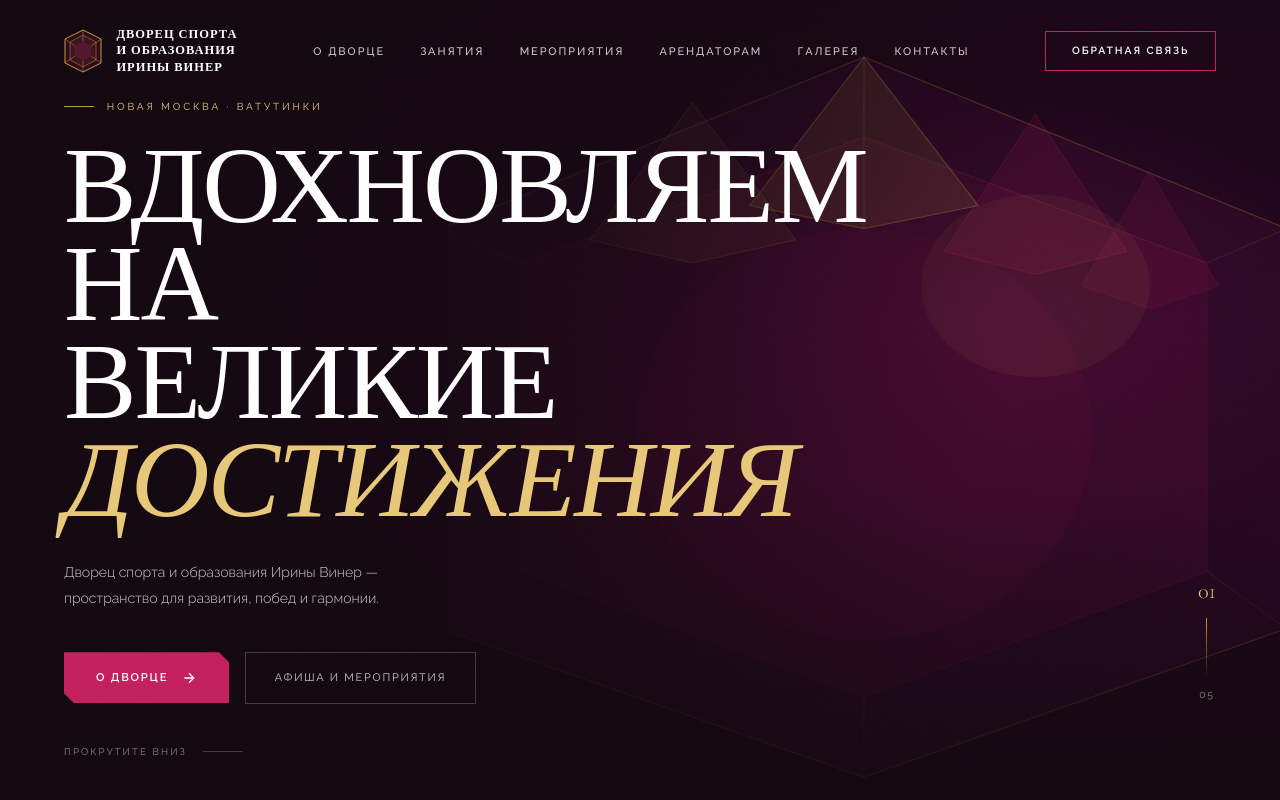
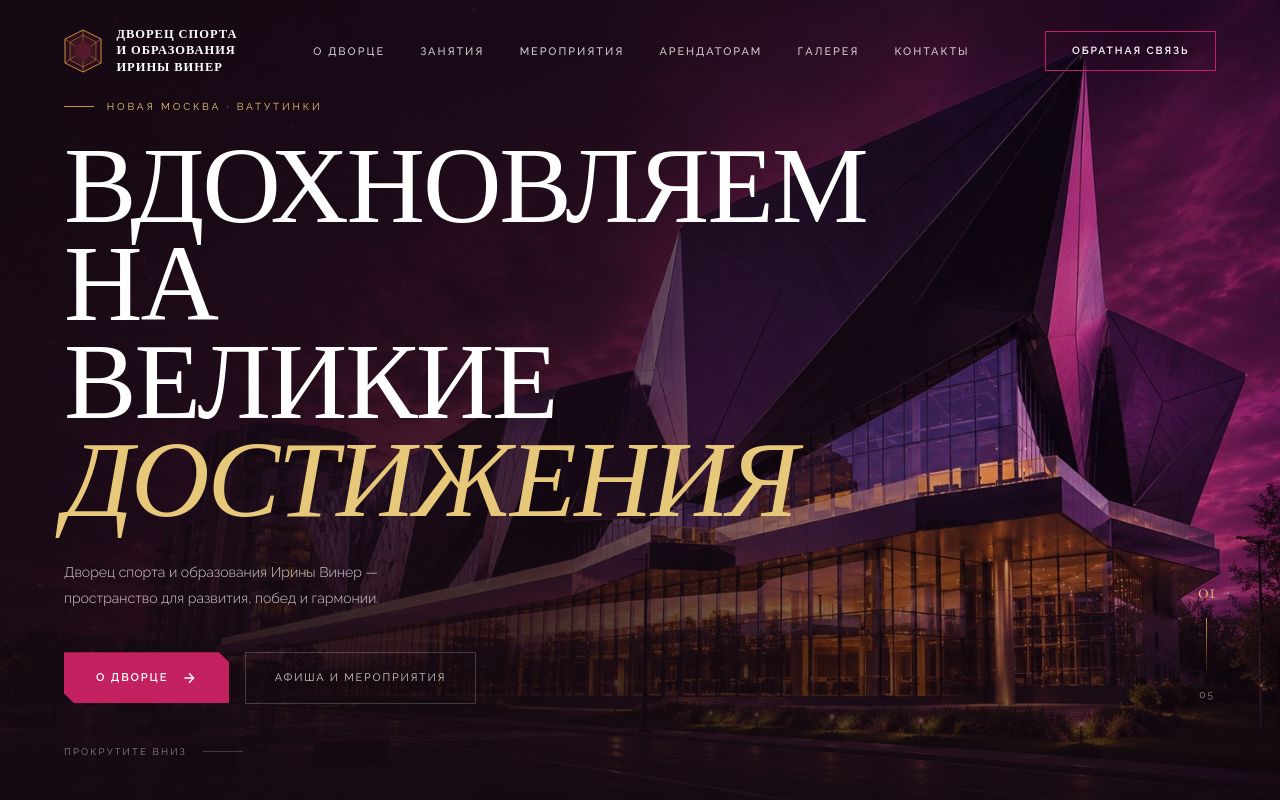
Before and after one commit to valeriatcar2/gympalace, a plain HTML site: page index.html in a window 1280 px wide. Shown: the top 800 px of the page. Drawn offline with nearby package versions, Linux system fonts and the light colour scheme.

Commit message:
hero photo

```diff
--- a/index.html
+++ b/index.html
@@ -86,11 +86,15 @@
 /* Simulated building with crystal shapes since no real photo */
 .hero-visual {
   position: absolute; inset: 0; z-index: 0;
-  background:
-    radial-gradient(ellipse 80% 70% at 75% 40%, rgba(60,10,50,1) 0%, rgba(30,5,25,1) 40%, var(--bg) 100%);
+  background: var(--bg);
 }
-.hero-crystal-bg { position: absolute; right: 0; top: 0; bottom: 0; width: 65%; z-index: 0; }
-.hero-crystal-bg svg { width: 100%; height: 100%; }
+.hero-photo {
+  position: absolute; inset: 0; z-index: 0;
+  background-image: url('hero.png');
+  background-size: cover;
+  background-position: center 40%;
+  background-repeat: no-repeat;
+}
 .hero-content { position: relative; z-index: 2; max-width: 620px; }
 .hero-slide-num {
   position: absolute; right: 4rem; bottom: 6rem; z-index: 2;
@@ -458,34 +462,7 @@
 
 <!-- HERO -->
 <section class="hero">
-  <div class="hero-visual">
-    <!-- Crystal building silhouette -->
-    <svg class="hero-crystal-bg" viewBox="0 0 900 700" fill="none" xmlns="http://www.w3.org/2000/svg" preserveAspectRatio="xMidYMid slice" style="position:absolute;right:0;top:0;bottom:0;width:65%;height:100%">
-      <!-- Main crystal structure -->
-      <polygon points="450,50 820,200 820,550 450,680 80,550 80,200" fill="rgba(60,10,50,0.4)" stroke="rgba(200,151,58,0.3)" stroke-width="1"/>
-      <polygon points="450,120 750,230 750,500 450,610 150,500 150,230" fill="rgba(196,31,94,0.08)" stroke="rgba(196,31,94,0.2)" stroke-width="0.8"/>
-      <!-- Crystal spires -->
-      <polygon points="450,50 550,180 450,200 350,180" fill="rgba(200,151,58,0.15)" stroke="rgba(200,151,58,0.4)" stroke-width="1"/>
-      <polygon points="600,100 680,220 600,240 520,220" fill="rgba(196,31,94,0.12)" stroke="rgba(196,31,94,0.3)" stroke-width="0.8"/>
-      <polygon points="300,90 390,210 300,230 210,210" fill="rgba(200,151,58,0.1)" stroke="rgba(200,151,58,0.3)" stroke-width="0.8"/>
-      <polygon points="700,150 760,250 700,270 640,250" fill="rgba(196,31,94,0.1)" stroke="rgba(196,31,94,0.25)" stroke-width="0.6"/>
-      <!-- Internal facets -->
-      <line x1="450" y1="50" x2="450" y2="200" stroke="rgba(200,151,58,0.25)" stroke-width="0.8"/>
-      <line x1="820" y1="200" x2="750" y2="230" stroke="rgba(200,151,58,0.2)" stroke-width="0.6"/>
-      <line x1="820" y1="550" x2="750" y2="500" stroke="rgba(200,151,58,0.2)" stroke-width="0.6"/>
-      <line x1="450" y1="680" x2="450" y2="610" stroke="rgba(200,151,58,0.2)" stroke-width="0.6"/>
-      <line x1="80" y1="550" x2="150" y2="500" stroke="rgba(200,151,58,0.2)" stroke-width="0.6"/>
-      <line x1="80" y1="200" x2="150" y2="230" stroke="rgba(200,151,58,0.2)" stroke-width="0.6"/>
-      <!-- Cross facets -->
-      <line x1="450" y1="200" x2="750" y2="500" stroke="rgba(196,31,94,0.1)" stroke-width="0.5"/>
-      <line x1="450" y1="200" x2="150" y2="500" stroke="rgba(196,31,94,0.1)" stroke-width="0.5"/>
-      <line x1="450" y1="120" x2="750" y2="230" stroke="rgba(200,151,58,0.12)" stroke-width="0.5"/>
-      <line x1="450" y1="120" x2="150" y2="230" stroke="rgba(200,151,58,0.12)" stroke-width="0.5"/>
-      <!-- Glow effect -->
-      <ellipse cx="450" cy="380" rx="200" ry="180" fill="rgba(196,31,94,0.06)"/>
-      <ellipse cx="600" cy="250" rx="100" ry="80" fill="rgba(200,151,58,0.08)"/>
-    </svg>
-  </div>
+  <div class="hero-photo"></div>
   <div class="hero-bg"></div>
   <div class="hero-content">
     <div class="hero-eyebrow">Новая Москва · Ватутинки</div>
```
Also changed, not shown: hero.png (added).
